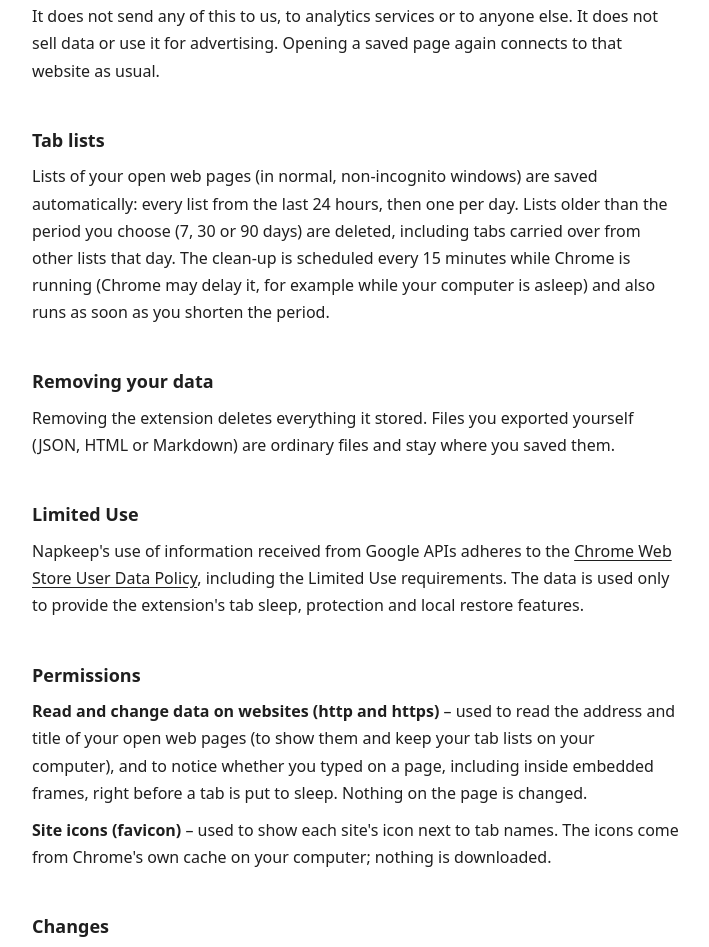
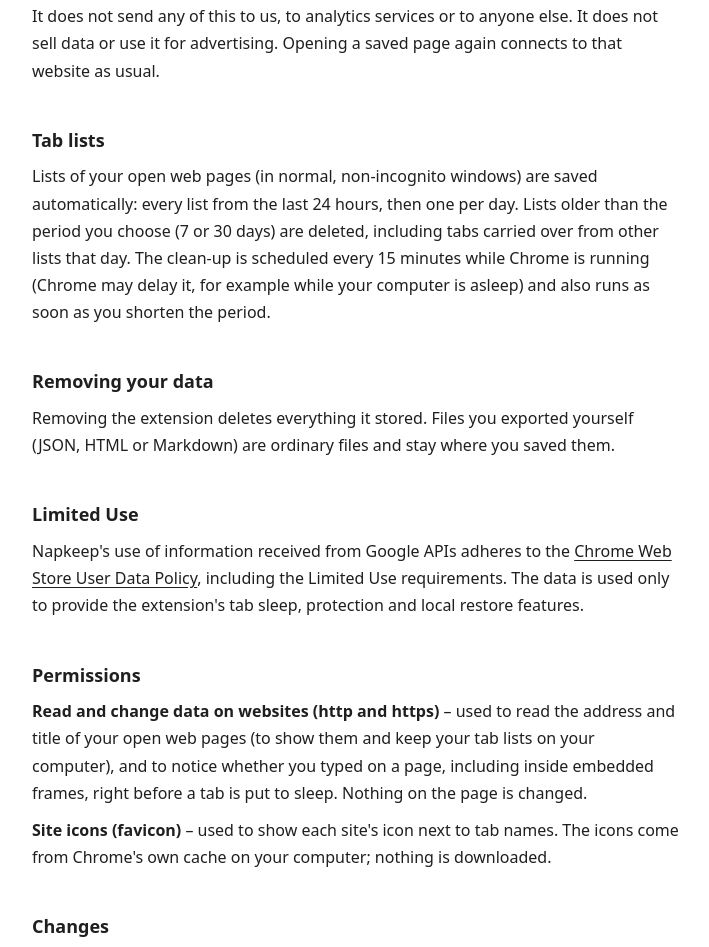
Before and after one commit to DelacrowLab/napkeep, a plain HTML site: page privacy.html in a window 1280 px wide. Shown: the part 779-1726 px from the top of the page, without its empty margins (284-993 px from the left). Drawn offline with Linux system fonts and the light colour scheme.

Commit message:
Privacy policy: history is kept for 7 or 30 days
Co-Authored-By: Claude Opus 5.5 <noreply@anthropic.com>

```diff
--- a/privacy.html
+++ b/privacy.html
@@ -27,7 +27,7 @@
   <p>It does not send any of this to us, to analytics services or to anyone else. It does not sell data or use it for advertising. Opening a saved page again connects to that website as usual.</p>
 
   <h2>Tab lists</h2>
-  <p>Lists of your open web pages (in normal, non-incognito windows) are saved automatically: every list from the last 24 hours, then one per day. Lists older than the period you choose (7, 30 or 90 days) are deleted, including tabs carried over from other lists that day. The clean-up is scheduled every 15 minutes while Chrome is running (Chrome may delay it, for example while your computer is asleep) and also runs as soon as you shorten the period.</p>
+  <p>Lists of your open web pages (in normal, non-incognito windows) are saved automatically: every list from the last 24 hours, then one per day. Lists older than the period you choose (7 or 30 days) are deleted, including tabs carried over from other lists that day. The clean-up is scheduled every 15 minutes while Chrome is running (Chrome may delay it, for example while your computer is asleep) and also runs as soon as you shorten the period.</p>
 
   <h2>Removing your data</h2>
   <p>Removing the extension deletes everything it stored. Files you exported yourself (JSON, HTML or Markdown) are ordinary files and stay where you saved them.</p>
```
